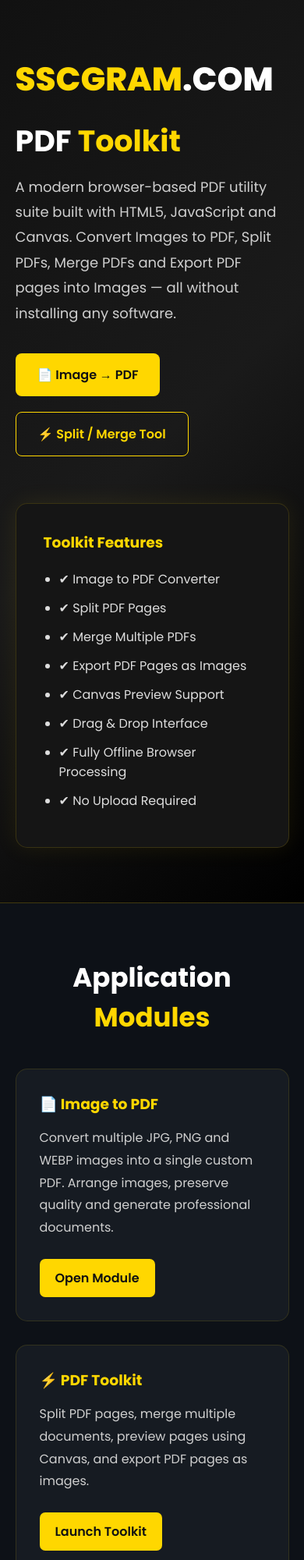
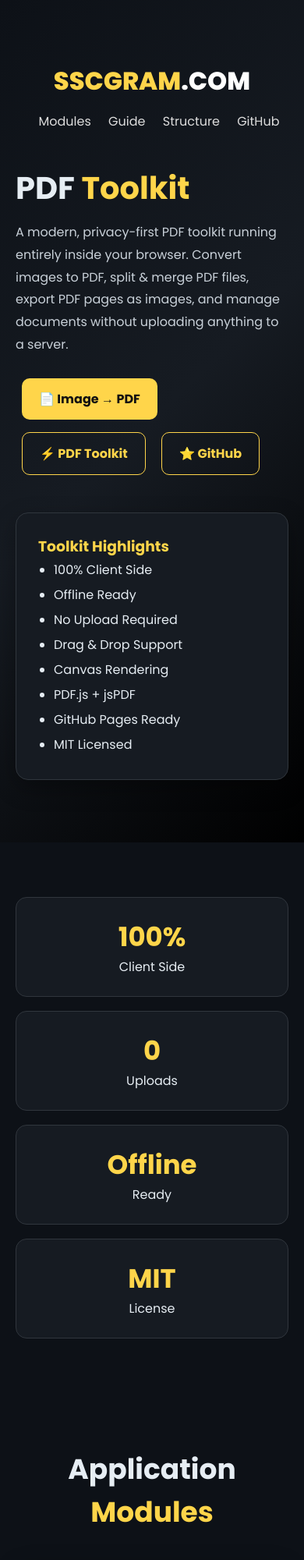
Before and after one commit to sscgram/PDF-toolkit, a plain HTML site: page index.html in a window 390 px wide. Shown: the top 2000 px of the page at 78% size. Drawn offline with Linux system fonts and the light colour scheme.

Commit message:
Update index.html

```diff
--- a/index.html
+++ b/index.html
@@ -2,523 +2,189 @@
 <html lang="en">
 <head>
 <meta charset="UTF-8">
-<meta name="viewport" content="width=device-width, initial-scale=1.0">
+<meta name="viewport" content="width=device-width,initial-scale=1.0">
+<meta name="description" content="SSCGRAM PDF Toolkit - Browser based PDF utilities">
 <title>SSCGRAM PDF Toolkit</title>
-
-<link href="https://fonts.googleapis.com/css2?family=Poppins:wght@300;400;500;600;700;800&display=swap" rel="stylesheet">
-
+<link href="https://fonts.googleapis.com/css2?family=Poppins:wght@300;400;600;700;800&display=swap" rel="stylesheet">
 <style>
-
-*{
-    margin:0;
-    padding:0;
-    box-sizing:border-box;
-    font-family:'Poppins',sans-serif;
-}
-
-body{
-    background:#0d1117;
-    color:#fff;
-}
-
-a{
-    text-decoration:none;
-}
-
-.container{
-    width:90%;
-    max-width:1300px;
-    margin:auto;
-}
-
-header{
-
-background:linear-gradient(135deg,#111,#1a1a1a,#000);
-
-padding:70px 0;
-
-border-bottom:1px solid rgba(255,215,0,.2);
-
-}
-
-.logo{
-
-font-size:42px;
-
-font-weight:800;
-
-color:#FFD700;
-
-}
-
-.logo span{
-
-color:#fff;
-
-}
-
-.hero{
-
-display:grid;
-
-grid-template-columns:1.2fr .8fr;
-
-gap:60px;
-
-align-items:center;
-
-}
-
-.hero h1{
-
-font-size:54px;
-
-line-height:1.2;
-
-margin-bottom:20px;
-
-}
-
-.hero h1 span{
-
-color:#FFD700;
-
-}
-
-.hero p{
-
-font-size:18px;
-
-color:#cfcfcf;
-
-line-height:1.8;
-
-margin-bottom:35px;
-
-}
-
-.buttons{
-
-display:flex;
-
-gap:20px;
-
-flex-wrap:wrap;
-
-}
-
-.btn{
-
-padding:15px 28px;
-
-border-radius:8px;
-
-font-weight:600;
-
-transition:.3s;
-
-}
-
-.primary{
-
-background:#FFD700;
-
-color:#111;
-
-}
-
-.primary:hover{
-
-transform:translateY(-3px);
-
-}
-
-.secondary{
-
-border:1px solid #FFD700;
-
-color:#FFD700;
-
-}
-
-.secondary:hover{
-
-background:#FFD700;
-
-color:#111;
-
-}
-
-.hero-card{
-
-background:#151515;
-
-padding:35px;
-
-border-radius:15px;
-
-border:1px solid rgba(255,215,0,.15);
-
-box-shadow:0 0 30px rgba(255,215,0,.08);
-
-}
-
-.hero-card h3{
-
-color:#FFD700;
-
-margin-bottom:20px;
-
-}
-
-.hero-card ul{
-
-padding-left:20px;
-
-}
-
-.hero-card li{
-
-margin:12px 0;
-
-color:#ddd;
-
-}
-
-section{
-
-padding:70px 0;
-
-}
-
-.section-title{
-
-font-size:34px;
-
-margin-bottom:40px;
-
-text-align:center;
-
-}
-
-.section-title span{
-
-color:#FFD700;
-
-}
-
-.grid{
-
-display:grid;
-
-grid-template-columns:repeat(auto-fit,minmax(320px,1fr));
-
-gap:30px;
-
-}
-
-.card{
-
-background:#161b22;
-
-padding:30px;
-
-border-radius:15px;
-
-border:1px solid rgba(255,215,0,.12);
-
-transition:.35s;
-
-}
-
-.card:hover{
-
-transform:translateY(-8px);
-
-border-color:#FFD700;
-
-}
-
-.card h3{
-
-color:#FFD700;
-
-margin-bottom:15px;
-
-}
-
-.card p{
-
-color:#cfcfcf;
-
-line-height:1.8;
-
-}
-
-.card a{
-
-display:inline-block;
-
-margin-top:25px;
-
-padding:12px 20px;
-
-background:#FFD700;
-
-color:#111;
-
-border-radius:7px;
-
-font-weight:600;
-
-}
-
-.tree{
-
-background:#101418;
-
-padding:30px;
-
-border-radius:15px;
-
-font-family:Consolas,monospace;
-
-line-height:2;
-
-overflow:auto;
-
-border-left:5px solid #FFD700;
-
-}
-
-.tree span{
-
-color:#FFD700;
-
-}
-
-footer{
-
-text-align:center;
-
-padding:30px;
-
-background:#090909;
-
-border-top:1px solid rgba(255,215,0,.1);
-
-color:#aaa;
-
-}
-
-footer strong{
-
-color:#FFD700;
-
-}
-
-@media(max-width:900px){
-
-.hero{
-
-grid-template-columns:1fr;
-
-}
-
-.hero h1{
-
-font-size:38px;
-
-}
-
-}
-
+*{margin:0;padding:0;box-sizing:border-box;font-family:Poppins,sans-serif;scroll-behavior:smooth}
+body{background:#0d1117;color:#e6edf3}
+header{background:linear-gradient(135deg,#0d1117,#161b22,#000);padding:80px 20px}
+.container{max-width:1200px;margin:auto}
+nav{display:flex;justify-content:space-between;align-items:center;margin-bottom:50px}
+.logo{font-size:32px;font-weight:800;color:#ffd54a}
+.logo span{color:#fff}
+nav a{color:#ddd;text-decoration:none;margin-left:18px}
+.hero{display:grid;grid-template-columns:1.2fr .8fr;gap:40px}
+.hero h1{font-size:56px;line-height:1.15}
+.hero h1 span,.gold{color:#ffd54a}
+.hero p{margin:20px 0;color:#c9d1d9;line-height:1.8}
+.btn{display:inline-block;padding:14px 22px;border-radius:10px;text-decoration:none;font-weight:700;margin:8px}
+.primary{background:#ffd54a;color:#111}
+.secondary{border:1px solid #ffd54a;color:#ffd54a}
+.card{background:#161b22;border:1px solid #30363d;border-radius:16px;padding:28px;box-shadow:0 10px 30px rgba(0,0,0,.3)}
+.grid{display:grid;grid-template-columns:repeat(auto-fit,minmax(280px,1fr));gap:24px}
+section{padding:70px 20px}
+h2{text-align:center;font-size:36px;margin-bottom:35px}
+.stats{display:grid;grid-template-columns:repeat(auto-fit,minmax(170px,1fr));gap:18px}
+.stat{text-align:center;padding:25px;background:#161b22;border-radius:14px;border:1px solid #30363d}
+.stat b{display:block;font-size:34px;color:#ffd54a}
+ul{padding-left:20px;line-height:2}
+pre{background:#0b0f14;padding:18px;border-radius:10px;overflow:auto;border-left:4px solid #ffd54a}
+footer{padding:35px;text-align:center;background:#090c10;border-top:1px solid #30363d;color:#aaa}
+.small{font-size:.95rem;color:#9da7b3}
+@media(max-width:900px){.hero{grid-template-columns:1fr}.hero h1{font-size:40px}nav{flex-direction:column;gap:15px}}
 </style>
-
 </head>
 <body>
 
 <header>
-
 <div class="container">
+<nav>
+<div class="logo">SSCGRAM<span>.COM</span></div>
+<div>
+<a href="#modules">Modules</a>
+<a href="#guide">Guide</a>
+<a href="#structure">Structure</a>
+<a href="#github">GitHub</a>
+</div>
+</nav>
 
 <div class="hero">
+<div>
+<h1>PDF <span>Toolkit</span></h1>
+<p>A modern, privacy-first PDF toolkit running entirely inside your browser. Convert images to PDF, split & merge PDF files, export PDF pages as images, and manage documents without uploading anything to a server.</p>
 
-<div>
-
-<div class="logo">SSCGRAM<span>.COM</span></div>
-
-<br>
-
-<h1>PDF <span>Toolkit</span></h1>
-
-<p>
-
-A modern browser-based PDF utility suite built with HTML5, JavaScript and Canvas.
-Convert Images to PDF, Split PDFs, Merge PDFs and Export PDF pages into Images —
-all without installing any software.
-
-</p>
-
-<div class="buttons">
-
-<a class="btn primary" href="image-to-pdf.html">
-📄 Image → PDF
-</a>
-
-<a class="btn secondary" href="split-merge-pdftoimage-advanced.html">
-⚡ Split / Merge Tool
-</a>
-
+<a class="btn primary" href="image-to-pdf.html">📄 Image → PDF</a>
+<a class="btn secondary" href="split-merge-pdftoimage.html">⚡ PDF Toolkit</a>
+<a class="btn secondary" href="https://github.com/sscgram/PDF-toolkit" target="_blank">⭐ GitHub</a>
 </div>
 
+<div class="card">
+<h3 class="gold">Toolkit Highlights</h3>
+<ul>
+<li>100% Client Side</li>
+<li>Offline Ready</li>
+<li>No Upload Required</li>
+<li>Drag & Drop Support</li>
+<li>Canvas Rendering</li>
+<li>PDF.js + jsPDF</li>
+<li>GitHub Pages Ready</li>
+<li>MIT Licensed</li>
+</ul>
 </div>
-
-<div class="hero-card">
-
-<h3>Toolkit Features</h3>
-
-<ul>
-
-<li>✔ Image to PDF Converter</li>
-
-<li>✔ Split PDF Pages</li>
-
-<li>✔ Merge Multiple PDFs</li>
-
-<li>✔ Export PDF Pages as Images</li>
-
-<li>✔ Canvas Preview Support</li>
-
-<li>✔ Drag & Drop Interface</li>
-
-<li>✔ Fully Offline Browser Processing</li>
-
-<li>✔ No Upload Required</li>
-
-</ul>
-
 </div>
-
 </div>
-
-</div>
-
 </header>
 
 <section>
+<div class="container">
+<div class="stats">
+<div class="stat"><b>100%</b>Client Side</div>
+<div class="stat"><b>0</b>Uploads</div>
+<div class="stat"><b>Offline</b>Ready</div>
+<div class="stat"><b>MIT</b>License</div>
+</div>
+</div>
+</section>
 
+<section id="modules">
 <div class="container">
+<h2>Application <span class="gold">Modules</span></h2>
+<div class="grid">
+<div class="card">
+<h3>📄 Image to PDF</h3>
+<p>Create professional PDFs from JPG, PNG, JPEG and WEBP images with page sizing, watermark, headers and footers.</p>
+<p><a class="btn primary" href="image-to-pdf.html">Open Module</a></p>
+</div>
 
-<h2 class="section-title">
-Application <span>Modules</span>
-</h2>
+<div class="card">
+<h3>⚡ Split • Merge Toolkit</h3>
+<p>Split PDFs, merge documents, rotate pages, reorder pages, preview via Canvas and export PDF pages as images.</p>
+<p><a class="btn primary" href="split-merge-pdftoimage.html">Launch Toolkit</a></p>
+</div>
+
+<div class="card">
+<h3>📘 Documentation</h3>
+<p>Complete setup instructions, deployment guide, project architecture and GitHub workflow.</p>
+<p><a class="btn primary" href="README.md">Read README</a></p>
+</div>
+</div>
+</div>
+</section>
+
+<section id="guide">
+<div class="container">
+<h2>Project <span class="gold">Guide</span></h2>
 
 <div class="grid">
 
 <div class="card">
-
-<h3>📄 Image to PDF</h3>
-
-<p>
-
-Convert multiple JPG, PNG and WEBP images into a single custom PDF.
-Arrange images, preserve quality and generate professional documents.
-
-</p>
-
-<a href="image-to-pdf.html">
-Open Module
-</a>
-
+<h3>Installation</h3>
+<pre>git clone https://github.com/sscgram/PDF-toolkit.git</pre>
+<p class="small">Open <b>index.html</b> directly or use VS Code Live Server.</p>
 </div>
 
 <div class="card">
-
-<h3>⚡ PDF Toolkit</h3>
-
-<p>
-
-Split PDF pages, merge multiple documents, preview pages using Canvas,
-and export PDF pages as images.
-
-</p>
-
-<a href="split-merge-pdftoimage-advanced.html">
-Launch Toolkit
-</a>
-
+<h3>GitHub Pages</h3>
+<ol>
+<li>Enable GitHub Pages.</li>
+<li>Select GitHub Actions.</li>
+<li>Push to <b>main</b>.</li>
+<li>Deployment runs automatically.</li>
+</ol>
 </div>
 
 <div class="card">
-
-<h3>📘 Documentation</h3>
-
-<p>
-
-Installation guide, deployment workflow, GitHub Pages configuration,
-license information and project documentation.
-
-</p>
-
-<a href="README.md">
-Read Guide
-</a>
-
+<h3>Technology Stack</h3>
+<ul>
+<li>HTML5</li>
+<li>CSS3</li>
+<li>JavaScript ES6</li>
+<li>PDF.js</li>
+<li>jsPDF</li>
+<li>Canvas API</li>
+<li>GitHub Actions</li>
+</ul>
 </div>
 
 </div>
+</div>
+</section>
+
+<section id="structure">
+<div class="container">
+<h2>Project <span class="gold">Structure</span></h2>
+
+<pre>.
+├── .github/
+│   └── workflows/
+│       └── static.yml
+├── LICENSE
+├── README.md
+├── image-to-pdf.html
+├── split-merge-pdftoimage.html
+└── index.html
+</pre>
 
 </div>
-
 </section>
 
-<section>
-
+<section id="github">
 <div class="container">
-
-<h2 class="section-title">
-Project <span>Structure</span>
-</h2>
-
-<div class="tree">
-
-<span>.</span><br>
-
-├── .github/workflows/static.yml <br>
-│&nbsp;&nbsp;&nbsp;&nbsp;Optimized GitHub Pages Deployment Workflow<br><br>
-
-├── LICENSE<br>
-│&nbsp;&nbsp;&nbsp;&nbsp;MIT License<br><br>
-
-├── README.md<br>
-│&nbsp;&nbsp;&nbsp;&nbsp;Complete Installation & User Guide<br><br>
-
-├── image-to-pdf.html<br>
-│&nbsp;&nbsp;&nbsp;&nbsp;Image → PDF Converter Module<br><br>
-
-├── split-merge-pdftoimage-advanced.html<br>
-│&nbsp;&nbsp;&nbsp;&nbsp;Split • Merge • PDF to Image Toolkit<br><br>
-
-└── index.html<br>
-&nbsp;&nbsp;&nbsp;&nbsp;Landing Dashboard
-
+<h2>GitHub Repository</h2>
+<div class="card">
+<p><strong>Repository</strong></p>
+<p><a style="color:#ffd54a" href="https://github.com/sscgram/PDF-toolkit" target="_blank">https://github.com/sscgram/PDF-toolkit</a></p>
+<p class="small">Star ⭐ the project if you find it useful.</p>
 </div>
-
 </div>
-
 </section>
 
 <footer>
-
-<div class="container">
-
-<strong>SSCGRAM PDF Toolkit</strong><br><br>
-
-Built with ❤️ using HTML5, JavaScript, Canvas & PDF.js
-
-</div>
-
+<h3 class="gold">SSCGRAM PDF Toolkit</h3>
+<p>Made with ❤️ using HTML5, JavaScript, PDF.js & jsPDF</p>
+<p>MIT License • Version 1.0.0</p>
 </footer>
 
 </body>
```
